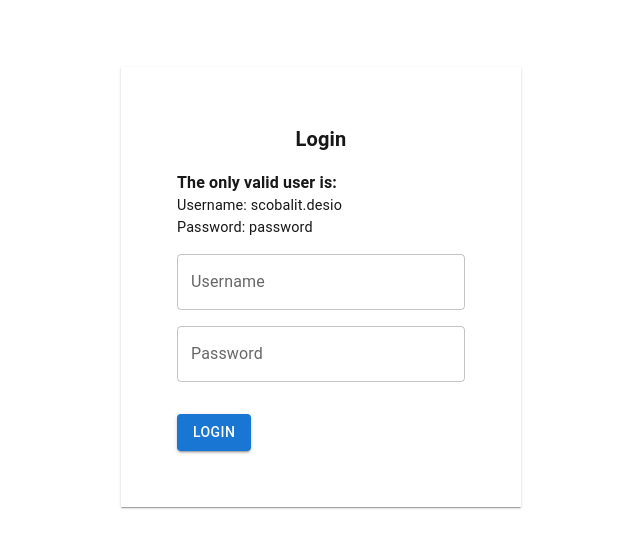
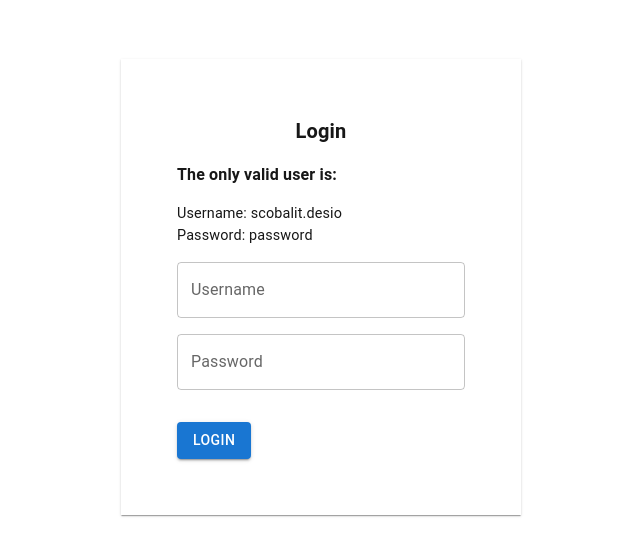
Before and after one commit to claclacla/Mindset, a Next.js app: page / in a window 1280 px wide. Shown: the part 113-668 px from the top of the page, without its empty margins (319-959 px from the left). Built offline with nearby package versions, Linux system fonts and the light colour scheme.

Commit message:
Home > Removed the Typography container

```diff
--- a/src/app/page.tsx
+++ b/src/app/page.tsx
@@ -48,7 +48,6 @@ export default function Home(): JSX.Element | undefined {
                             <Typography sx={{ fontWeight: "bold", textAlign: "center", width: "100%" }} variant="h6">Login</Typography>
                         </Grid>
 
-                        <Typography>
                         <Typography sx={{ fontSize: "1rem", fontWeight: "bold" }}>
                             The only valid user is:
                         </Typography>
@@ -56,7 +55,6 @@ export default function Home(): JSX.Element | undefined {
                             Username: scobalit.desio
                             <br />
                             Password: password
-                            </Typography>
                         </Typography>
 
                         <Grid size={12}>
```
Lines whose indentation alone changed are shown as unchanged.
